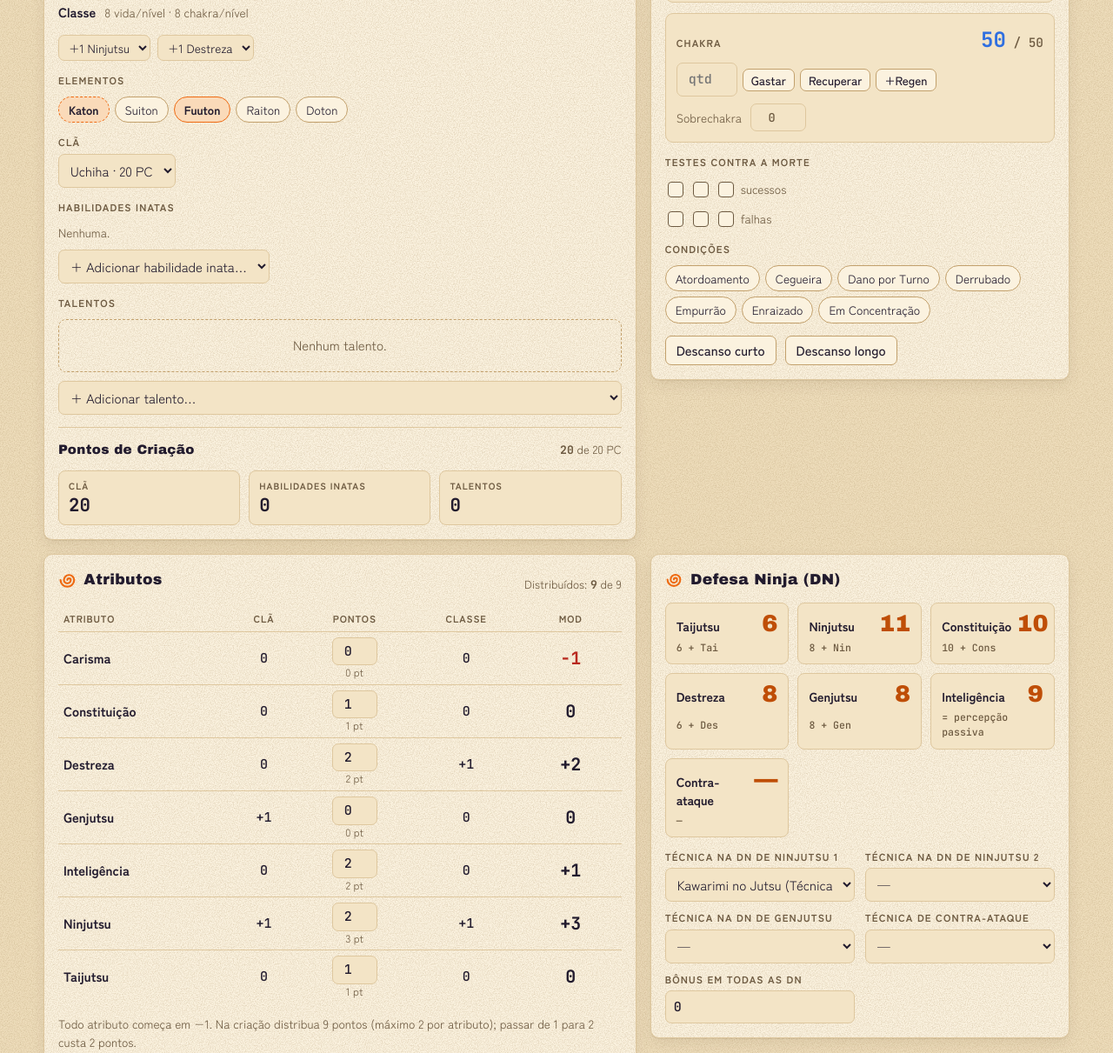
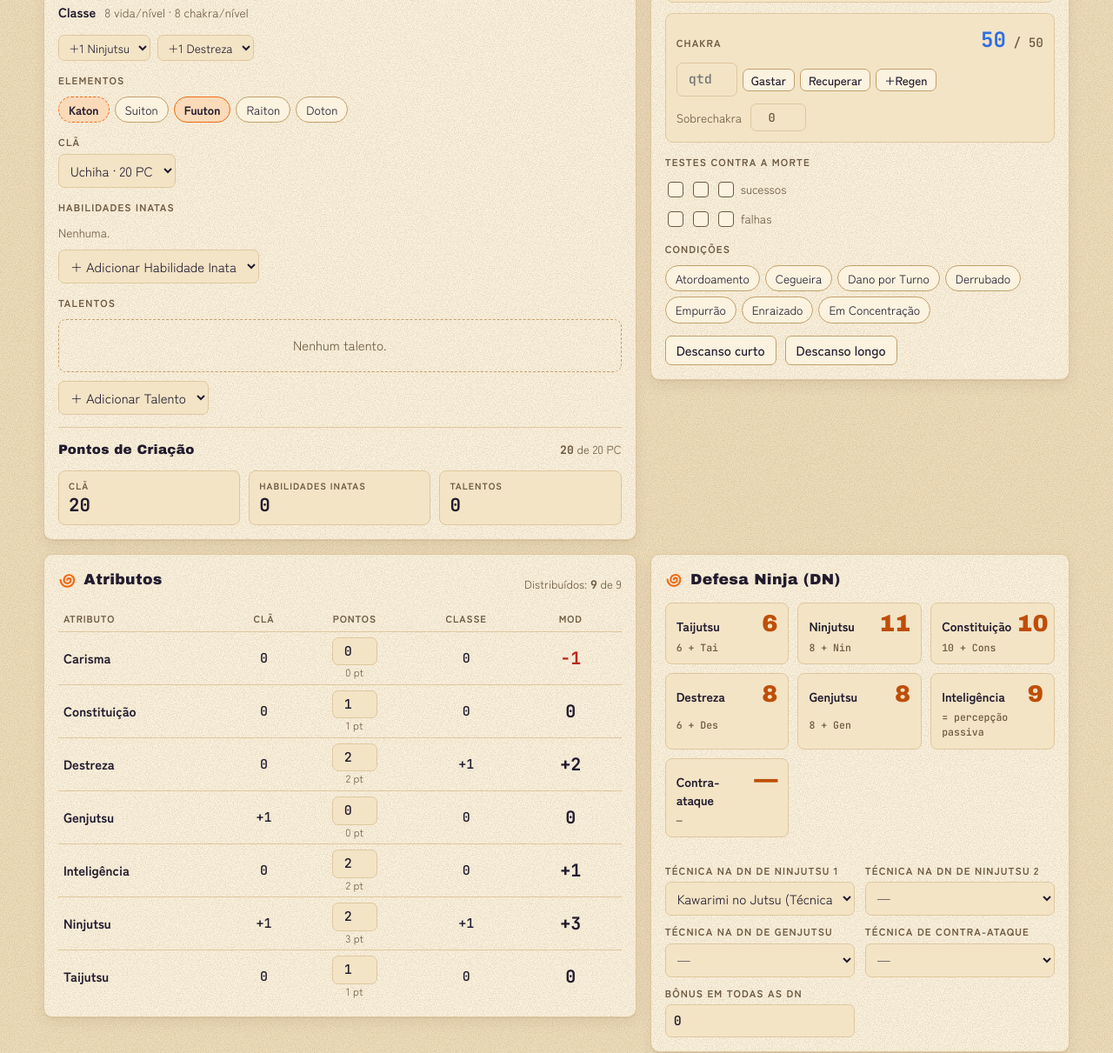
Before and after one commit to Henriquexon/ficha-naruto, a plain HTML site: page index.html in a window 1280 px wide. Shown: the part 384-1595 px from the top of the page at 87% size. Drawn offline with Linux system fonts and the light colour scheme; a web font is replaced by a local one.

Commit message:
Ajusta seletores de talentos, textos e espaçamento da Defesa Ninja

```diff
--- a/css/style.css
+++ b/css/style.css
@@ -254,13 +254,15 @@ p { margin: 0; }
 .campo > select[data-k="cla"],
 .campo > select[data-k="claEscolha"],
 .modificadores-classe > select,
-#addInata {
+#addInata,
+#addTalento {
   field-sizing: content;
   width: auto;
   min-width: 0;
   max-width: 100%;
   justify-self: start;
 }
+.dns + .campos-base { margin-top: 16px; }
 .campos.campos-base { align-items: end; }
 .campos.campos-jutsu { grid-template-columns: repeat(auto-fit, minmax(180px, 1fr)); }
 .campo { display: grid; gap: 4px; min-width: 0; }
--- a/index.html
+++ b/index.html
@@ -8,7 +8,7 @@
 <link rel="preconnect" href="https://fonts.googleapis.com">
 <link rel="preconnect" href="https://fonts.gstatic.com" crossorigin>
 <link rel="stylesheet" href="https://fonts.googleapis.com/css2?family=Dela+Gothic+One&family=JetBrains+Mono:wght@500;700&family=Shippori+Mincho+B1:wght@800&family=Zen+Kaku+Gothic+New:wght@400;500;700&display=swap">
-<link rel="stylesheet" href="css/style.css?v=76d8d591">
+<link rel="stylesheet" href="css/style.css?v=af98cb28">
 </head>
 <body>
 <header class="topo" id="topo">
@@ -74,6 +74,6 @@
 <script src="js/data/jutsus.js"></script>
 <script src="js/data/itens.js"></script>
 <script src="js/data/criaturas.js"></script>
-<script src="js/app.js?v=6ac7af9f"></script>
+<script src="js/app.js?v=77c6a325"></script>
 </body>
 </html>
--- a/js/app.js
+++ b/js/app.js
@@ -618,7 +618,7 @@
       <div class="pilha">
         <span class="rotulo">Habilidades inatas</span>
         <div class="chips">${F.inatas.map((id) => { const h = R.INATAS.find((x) => x.id === id) || { nome: id }; return `<span class="chip fixo" title="${esc(h.desc)}">${esc(h.nome)}${h.kinjutsu ? ' <span class="tag aviso">Kinjutsu</span>' : ''}<button class="x" data-acao="remInata" data-id="${id}" aria-label="Remover ${esc(h.nome)}">×</button></span>`; }).join('') || '<span class="sub">Nenhuma.</span>'}</div>
-        <select id="addInata" aria-label="Adicionar habilidade inata"><option value="">+ Adicionar habilidade inata…</option>${inataOpts}</select>
+        <select id="addInata" aria-label="Adicionar habilidade inata"><option value="">+ Adicionar Habilidade Inata</option>${inataOpts}</select>
       </div>
       ${blocoPontosCriacao()}
     </section>`;
@@ -642,7 +642,6 @@
         <tbody>${linhasAttr}</tbody>
       </table></div>
       <div class="aviso" id="avisosAttr" ${D.avisos.length ? '' : 'hidden'}>${D.avisos.map(esc).join('<br>')}</div>
-      <p class="sub">Todo atributo começa em −1. Na criação distribua 9 pontos (máximo 2 por atributo); passar de 1 para 2 custa 2 pontos.</p>
     </section>`;
 
     const dnCard = (id, nome, form) => `<div class="dn"><div class="dn-topo"><span class="dn-nome">${nome}</span><span class="dn-valor num" data-d="dn.${id}">${D.dn[id]}</span></div><span class="dn-form">${form}</span></div>`;
@@ -705,7 +704,7 @@
           <span class="esp-sel">${e.attrs.length > 1 ? `<select data-k="esp.${e.id}.attr" data-r aria-label="Atributo de ${e.nome}">${e.attrs.map((a) => opt(a, attrCurto[a], at)).join('')}</select>` : `<span class="tag">${attrCurto[at]}</span>`}</span>
           <span class="esp-t">${sinal(tot)}</span>`;
       }).join('')}</div>
-      <p class="sub">Testes de especialização só são usados fora de batalha. ${D.espUsadas > D.espQtd ? '<span class="tag aviso">Acima do limite do nível</span>' : ''}</p>
+      ${D.espUsadas > D.espQtd ? '<span class="tag aviso">Acima do limite do nível</span>' : ''}
     </section>`;
 
     return `<div class="grade">${identidade}${vit}${atributos}${defesas}${combate}${esp}</div>`;
@@ -721,7 +720,7 @@
           <div class="item-linha"><span class="item-nome">${esc(t.nome)}</span>${campoCustoTalento(`talentos.${i}.pc`, t.pc, def.pc, 'PC')}<button class="btn-ico" data-acao="remTalento" data-i="${i}" aria-label="Remover talento">×</button></div>
           <p class="sub">${esc(def.desc || '')}${def.pc && /[-/]/.test(def.pc) ? ` <span class="tag">custo ${esc(def.pc)}</span>` : ''}</p>
         </div></div>`; }).join('') || '<div class="vazio">Nenhum talento.</div>'}</div>
-      <select id="addTalento" aria-label="Adicionar talento"><option value="">+ Adicionar talento…</option>${talOpts}</select>
+      <select id="addTalento" aria-label="Adicionar talento"><option value="">+ Adicionar Talento</option>${talOpts}</select>
     </div>
     <div class="secao">
       <div class="painel-topo"><h3>Pontos de Criação</h3><span class="extra"><b class="num">${D.pc.total}</b> de 20 PC</span></div>
```
